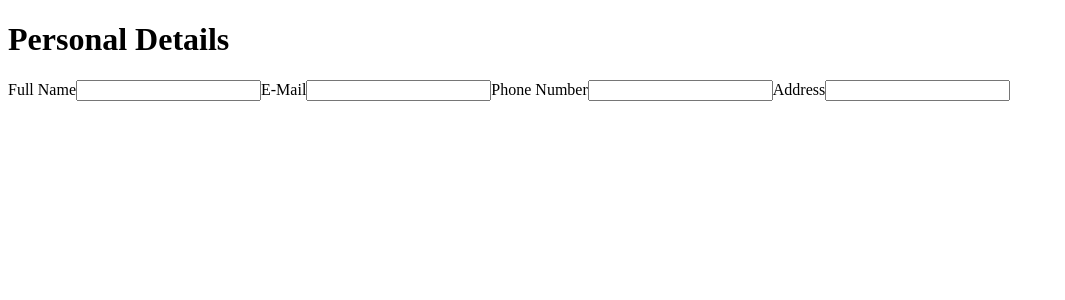
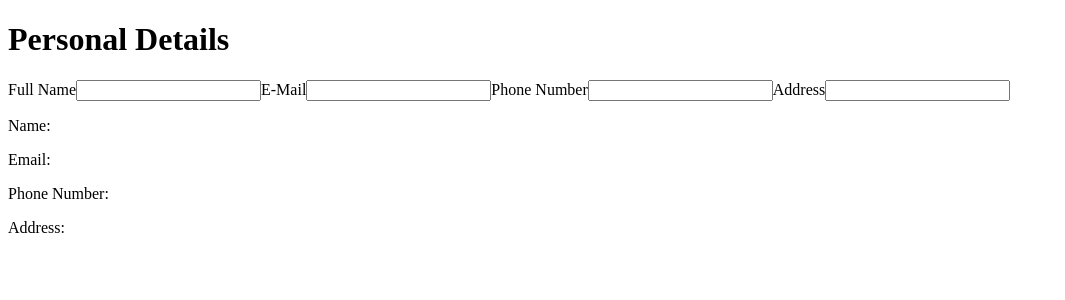
Before and after one commit to gryanpeterson/cv-application, a React (Vite) app: page / in a window 1280 px wide. Shown: the top 300 px of the page, without its empty margins (0-1065 px from the left). Built offline with nearby package versions, Linux system fonts and the light colour scheme.

Commit message:
Add PersonalDetailsSection and refactor other components

```diff
--- a/src/App.jsx
+++ b/src/App.jsx
@@ -1,10 +1,48 @@
 import { useState } from 'react'
-import PersonalDetails from './components/PersonalDetails'
+import PersonalDetailsForm from './components/PersonalDetailsForm'
+import PersonalDetailsSection from './components/PersonalDetailsSection'
 
 function App() {
 
+  const [fullName, setFullName] = useState('');
+  const [email, setEmail] = useState('');
+  const [phoneNumber, setPhoneNumber] = useState('');
+  const [address, setAddress] = useState('');
+
+  const onChangeFullName = (e) => {
+    setFullName(e.target.value);
+  }
+
+  const onChangeEmail = (e) => {
+    setEmail(e.target.value);
+  }
+
+  const onChangePhoneNumber = (e) => {
+    setPhoneNumber(e.target.value);
+  }
+
+  const onChangeAddress = (e) => {
+    setAddress(e.target.value);
+  }
+
+
+
   return (
-    <PersonalDetails />
+    <>
+      <PersonalDetailsForm
+      fullName={onChangeFullName}
+      email={onChangeEmail}
+      phoneNumber={onChangePhoneNumber}
+      address={onChangeAddress}
+      />
+      <PersonalDetailsSection
+      fullName={fullName}
+      email={email}
+      phoneNumber={phoneNumber}
+      address={address}
+
+      />
+    </>
   )
 
 }
--- a/src/components/PersonalDetails.jsx
+++ /dev/null
@@ -1,21 +0,0 @@
-function PersonalDetails() {
-
-    return (
-        <form>
-            <h1>Personal Details</h1>
-            <label htmlFor="fullName">Full Name</label>
-            <input type="text" id="fullName"/>
-            <label htmlFor="email">E-Mail</label>
-            <input type="email" id="email"/>
-            <label htmlFor="phoneNumber">Phone Number</label>
-            <input type="text" id="phoneNumber"/>
-            <label htmlFor="address">Address</label>
-            <input type="text" id="address"/>
-
-
-        </form>
-    )
-
-}
-
-export default PersonalDetails
--- /dev/null
+++ b/src/components/PersonalDetailsForm.jsx
@@ -0,0 +1,17 @@
+function PersonalDetailsForm({fullName, email, phoneNumber, address}) {
+    return (
+        <form>
+            <h1>Personal Details</h1>
+            <label htmlFor="fullName">Full Name</label>
+            <input type="text" id="fullName" onChange={fullName}/>
+            <label htmlFor="email">E-Mail</label>
+            <input type="email" id="email" onChange={email}/>
+            <label htmlFor="phoneNumber">Phone Number</label>
+            <input type="text" id="phoneNumber" onChange={phoneNumber}/>
+            <label htmlFor="address">Address</label>
+            <input type="text" id="address" onChange={address}/>
+        </form>
+    )
+}
+
+export default PersonalDetailsForm
--- /dev/null
+++ b/src/components/PersonalDetailsSection.jsx
@@ -0,0 +1,26 @@
+function PersonalDetailsSection({fullName, email, phoneNumber, address}) {
+    return (
+        <div className="personalDetailsSection">
+            <div className="fullName">
+                <p>Name: {fullName}</p>
+
+            </div>
+            <div className="email">
+                <p>Email: {email}</p>
+
+            </div>
+            <div className="phoneNumber">
+                <p>Phone Number: {phoneNumber}</p>
+
+            </div>
+            <div className="address">
+                <p>Address: {address}</p>
+
+            </div>
+        </div>
+
+    )
+
+}
+
+export default PersonalDetailsSection
```
